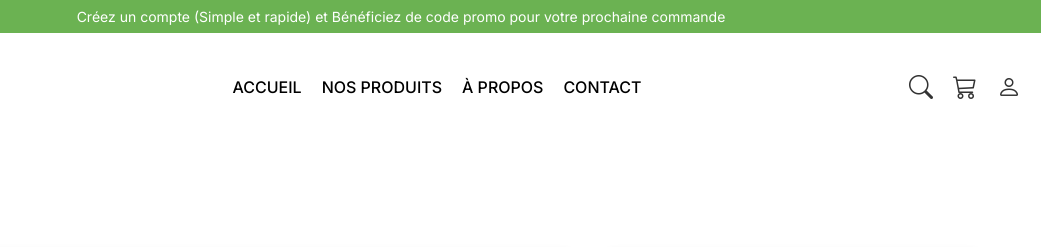
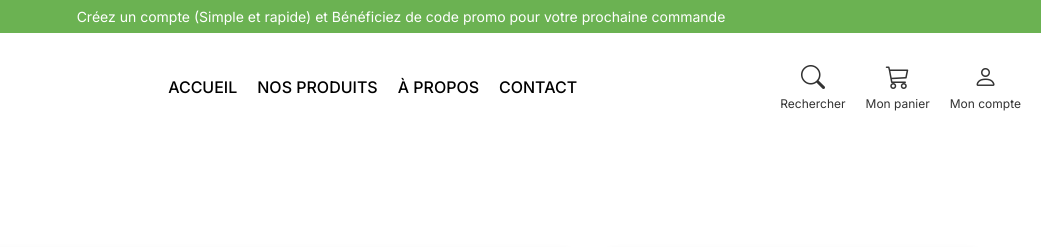
Before and after one commit to cedric-kouakou/vimi, a plain HTML site: page cart.html in a window 1280 px wide. Shown: the top 247 px of the page, 239-1280 px from the left. Drawn offline with nearby package versions, Linux system fonts and the light colour scheme.

Commit message:
miseajour

```diff
--- a/cart.html
+++ b/cart.html
@@ -307,14 +307,21 @@
                 <li><a href="contact.html">Contact</a></li>
             </ul>
         </nav>
-        <div class="header-icons">
-            <a href="#" class="search-icon"><i class="bi bi-search"></i></a>
+        <div class="header-icons">            <a href="#" class="search-icon">
+                <i class="bi bi-search"></i>
+                <span class="icon-label">Rechercher</span>
+            </a>
             <div class="cart-dropdown">
-                <a href="cart.html" class="cart-icon"><i class="bi bi-cart3"></i></a>
+                <a href="cart.html" class="cart-icon">
+                    <i class="bi bi-cart3"></i>
+                    <span class="icon-label">Mon panier</span>
+                </a>
             </div>
-            <div class="user-dropdown">
-                <a href="#" class="user-icon"><i class="bi bi-person"></i></a>
-                <div class="user-menu">                    <a href="account.html"><i class="bi bi-person-circle"></i> Mon Compte</a>
+            <div class="user-dropdown">                <a href="#" class="user-icon">
+                    <i class="bi bi-person"></i>
+                    <span class="icon-label">Mon compte</span>
+                </a>
+                <div class="user-menu"><a href="account.html"><i class="bi bi-person-circle"></i> Mon Compte</a>
                     <a href="account.html#orders"><i class="bi bi-clock-history"></i> Mes Commandes</a>
                     <a href="#"><i class="bi bi-heart"></i> Liste de Souhaits</a>
                     <a href="login.html"><i class="bi bi-box-arrow-in-right"></i> Se Connecter</a>
--- a/styles.css
+++ b/styles.css
@@ -62,6 +62,19 @@ nav a {
 
 .header-icons i {
     font-size: 24px;
+}
+
+.cart-icon, .user-icon, .search-icon {
+    display: flex;
+    flex-direction: column;
+    align-items: center;
+    text-decoration: none;
+    color: inherit;
+}
+
+.icon-label {
+    font-size: 12px;
+    margin-top: 4px;
 }
 
 .cart-icon {
@@ -958,6 +971,10 @@ footer {
     .cart-icon, .user-icon, .search-icon {
         padding: 8px;
     }
+
+    .icon-label {
+        display: none;
+    }
 }
 
 /* Responsive Design Rules */
```
Also changed, not shown: about.html (+12 -5 lines), account.html (+12 -5 lines), contact.html (+12 -5 lines), index.html (+5 -15 lines), login.html (+12 -5 lines), products.html (+13 -6 lines), register.html (+12 -5 lines).
